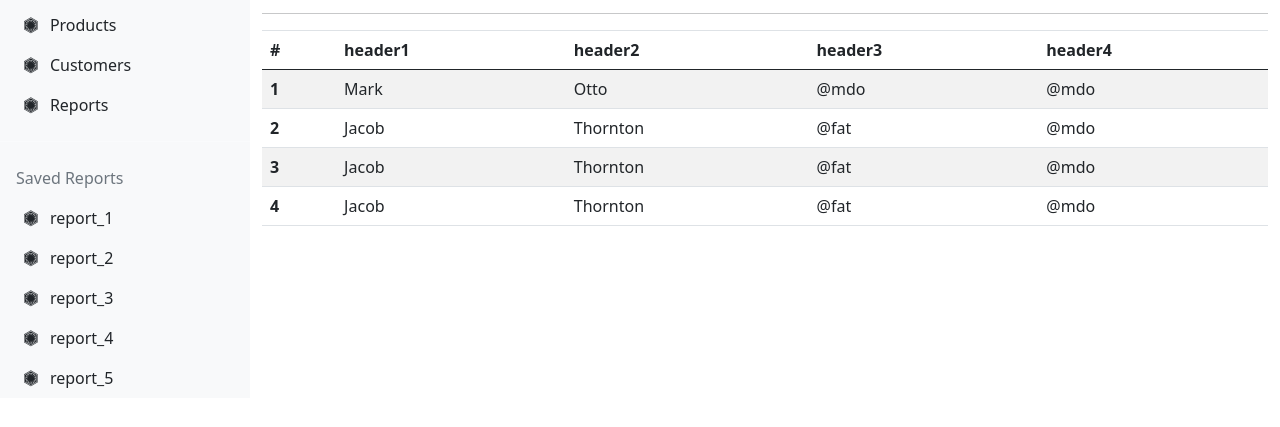
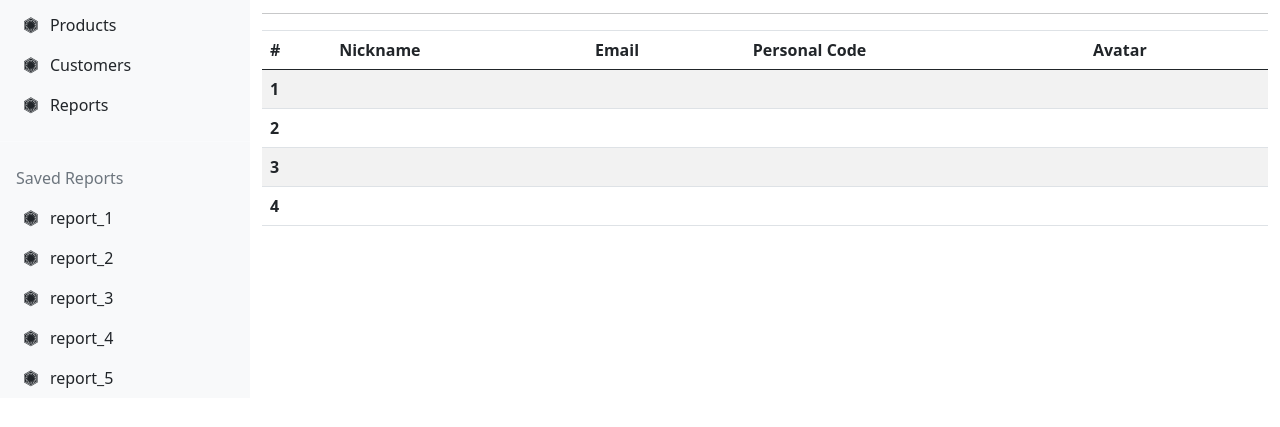
Before and after one commit to raosul/maktab47-panel-ex, a website: page index.html in a window 1280 px wide. Shown: the part 161-588 px from the top of the page. Drawn offline with nearby package versions, Linux system fonts and the light colour scheme.

Commit message:
Update index.html

```diff
--- a/index.html
+++ b/index.html
@@ -23,7 +23,7 @@
     <main>
         <div class="d-flex flex-column flex-shrink-0  text-white bg-light" style="width: 250px;">
             <div class="bg-dark p-3 mb-4">
-                <a href="/" class="d-flex align-items-center mb-3 mb-md-0 me-md-auto text-white text-decoration-none">
+                <a class="d-flex align-items-center mb-3 mb-md-0 me-md-auto text-white text-decoration-none">
                     <span class="fs-5">Company Name</span>
                 </a>
             </div>
@@ -126,40 +126,40 @@
                 <thead class="table">
                     <tr>
                         <th scope="col">#</th>
-                        <th scope="col">header1</th>
-                        <th scope="col">header2</th>
-                        <th scope="col">header3</th>
-                        <th scope="col">header4</th>
+                        <th scope="col">Nickname</th>
+                        <th scope="col">Email</th>
+                        <th scope="col">Personal Code</th>
+                        <th scope="col">Avatar</th>
                     </tr>
                 </thead>
                 <tbody>
                     <tr>
                         <th scope="row">1</th>
-                        <td>Mark</td>
-                        <td>Otto</td>
-                        <td>@mdo</td>
-                        <td>@mdo</td>
+                        <td></td>
+                        <td></td>
+                        <td></td>
+                        <td></td>
                     </tr>
                     <tr>
                         <th scope="row">2</th>
-                        <td>Jacob</td>
-                        <td>Thornton</td>
-                        <td>@fat</td>
-                        <td>@mdo</td>
+                        <td></td>
+                        <td></td>
+                        <td></td>
+                        <td></td>
                     </tr>
                     <tr>
                         <th scope="row">3</th>
-                        <td>Jacob</td>
-                        <td>Thornton</td>
-                        <td>@fat</td>
-                        <td>@mdo</td>
+                        <td></td>
+                        <td></td>
+                        <td></td>
+                        <td></td>
                     </tr>
                     <tr>
                         <th scope="row">4</th>
-                        <td>Jacob</td>
-                        <td>Thornton</td>
-                        <td>@fat</td>
-                        <td>@mdo</td>
+                        <td></td>
+                        <td></td>
+                        <td></td>
+                        <td></td>
                     </tr>
                 </tbody>
             </table>
```
